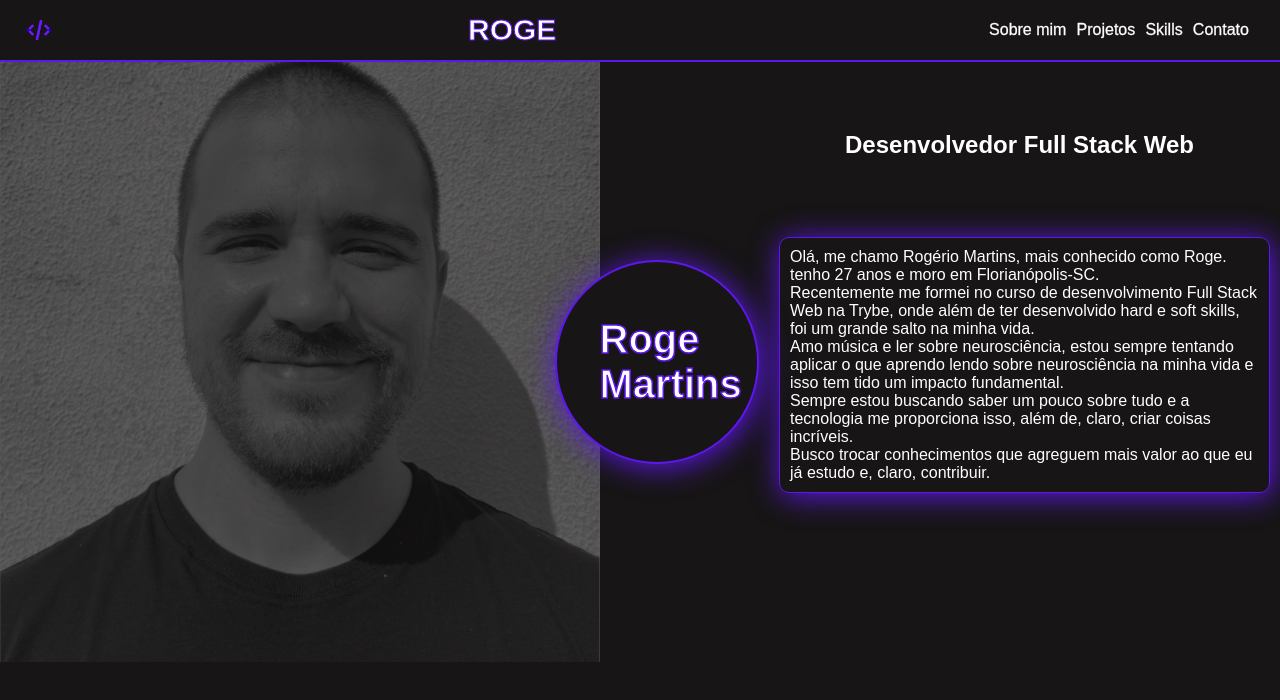
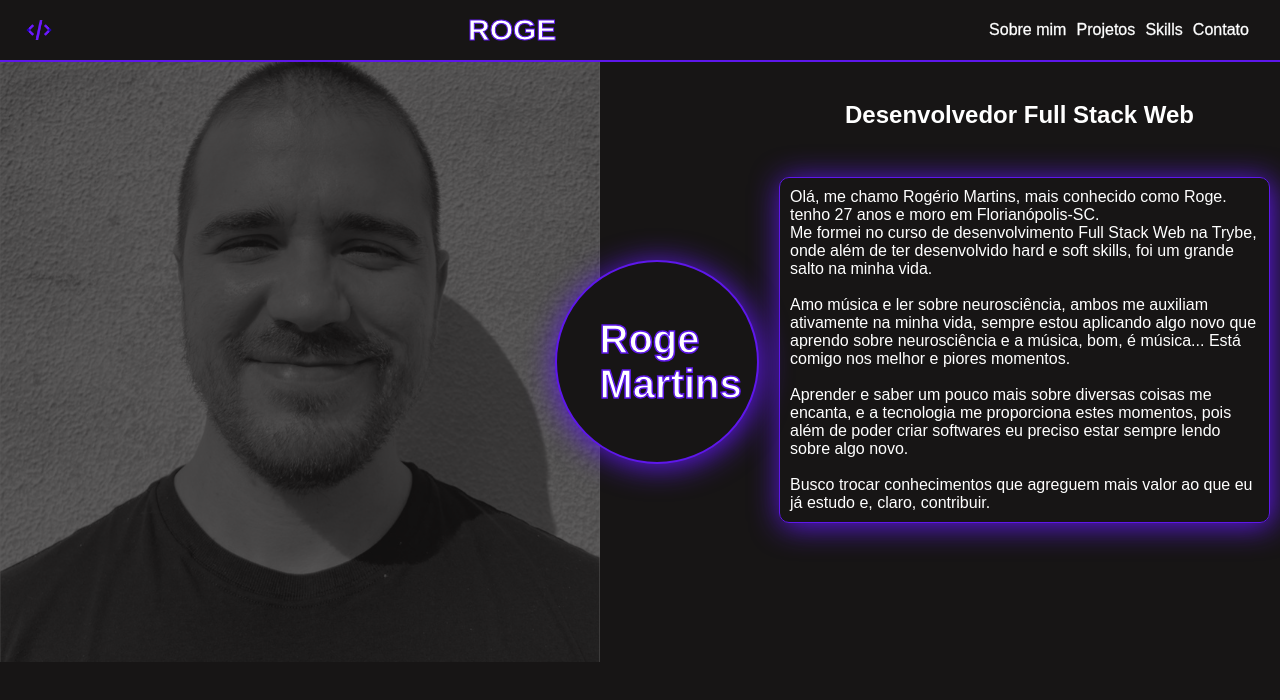
Before and after one commit to Oldroge/https-oldroge.github.io, a React (Create React App) app: page /about in a window 1280 px wide. Shown: the top 700 px of the page. Built offline with nearby package versions, Linux system fonts and the light colour scheme.

Commit message:
feat: adding more infos about me

```diff
--- a/src/components/AboutMeText/AboutMeText.jsx
+++ b/src/components/AboutMeText/AboutMeText.jsx
@@ -9,16 +9,20 @@ export default function AboutMeText() {
           Olá, me chamo Rogério Martins, mais conhecido como Roge. tenho 27 anos
           e moro em Florianópolis-SC.
           <br />
-          Recentemente me formei no curso de desenvolvimento Full Stack Web na
+          Me formei no curso de desenvolvimento Full Stack Web na
           Trybe, onde além de ter desenvolvido hard e soft skills, foi um grande
           salto na minha vida.
           <br />
-          Amo música e ler sobre neurosciência, estou sempre tentando aplicar o
-          que aprendo lendo sobre neurosciência na minha vida e isso tem tido um
-          impacto fundamental.
           <br />
-          Sempre estou buscando saber um pouco sobre tudo e a tecnologia me
-          proporciona isso, além de, claro, criar coisas incríveis.
+          Amo música e ler sobre neurosciência, ambos me auxiliam ativamente na minha vida,
+          sempre estou aplicando algo novo que aprendo sobre neurosciência e a música, bom,
+          é música... Está comigo nos melhor e piores momentos.
+          <br />
+          <br />
+          Aprender e saber um pouco mais sobre diversas coisas me encanta, e a tecnologia me
+          proporciona estes momentos, pois além de poder criar softwares eu preciso estar sempre
+          lendo sobre algo novo.
+          <br />
           <br />
           Busco trocar conhecimentos que agreguem mais valor ao que eu já estudo
           e, claro, contribuir.
```
